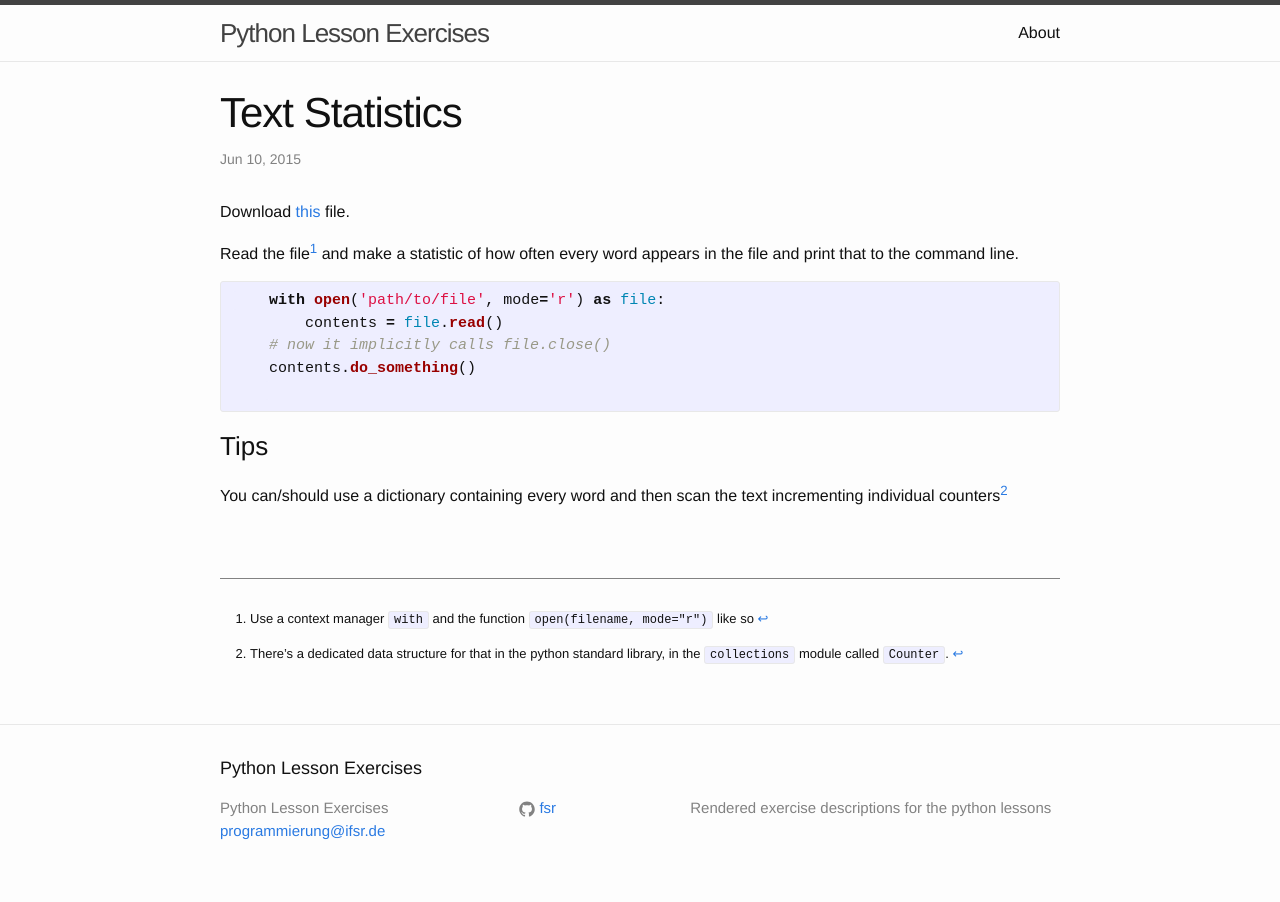
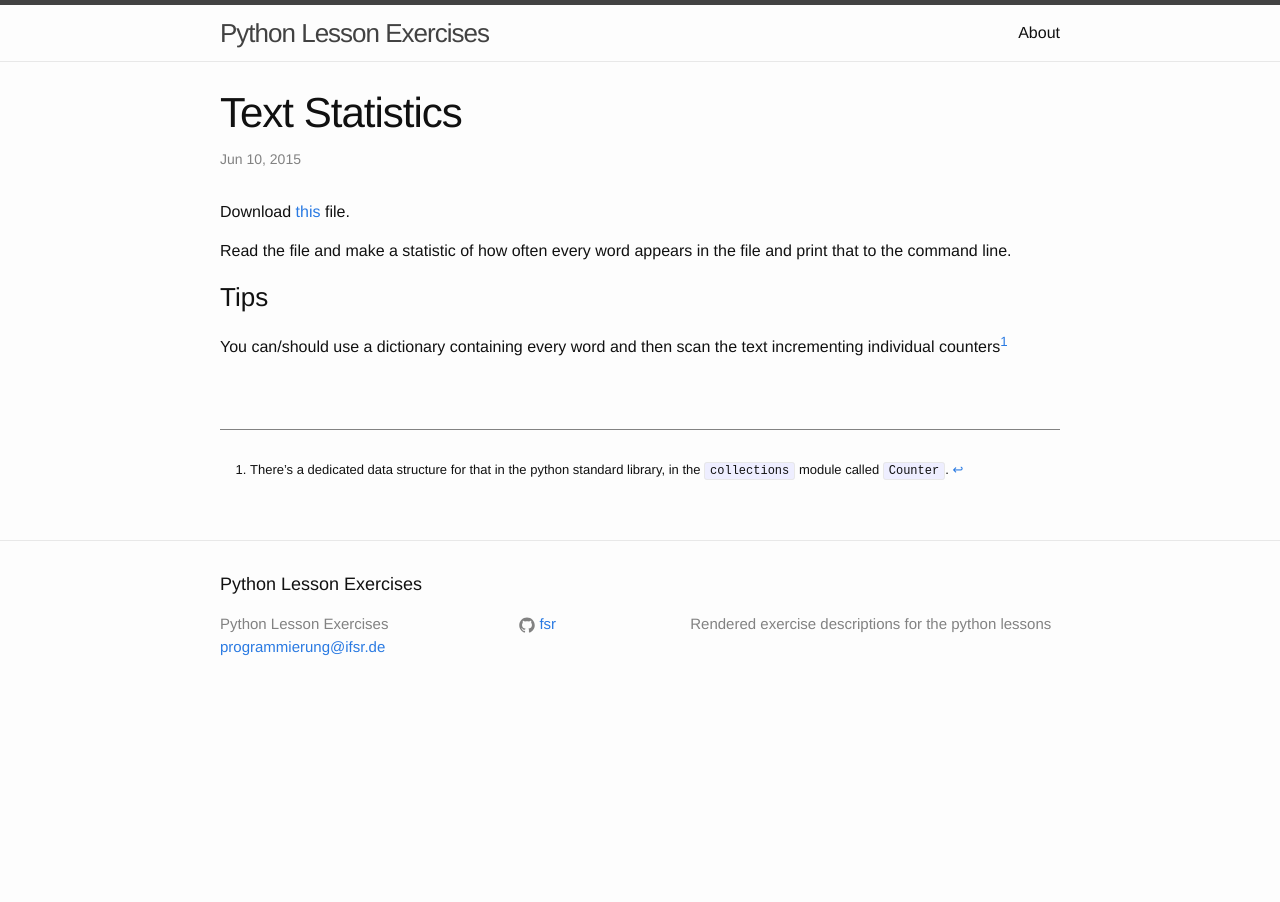
Before and after one commit to fsr/python-lessons, a Jekyll site: the page built from _exercises/text-statistic.md, in a window 1280 px wide. Built offline with Jekyll 4.4.1, drawn with Linux system fonts in a browser that asks for light colours.

Commit message:
publishing

```diff
--- a/_exercises/text-statistic.md
+++ b/_exercises/text-statistic.md
@@ -5,16 +5,7 @@ status: finished
 
 Download [this](//) file.
 
-Read the file[^file_reading] and make a statistic of how often every word appears in the file and print that to the command line.
-
-[^file_reading]:
-    Use a context manager `with` and the function `open(filename, mode="r")` like so
-    {% highlight python %}
-    with open('path/to/file', mode='r') as file:
-        contents = file.read()
-    # now it implicitly calls file.close()
-    contents.do_something()
-    {% endhighlight %}
+Read the file and make a statistic of how often every word appears in the file and print that to the command line.
 
 
 ### Tips
```
Also changed, not shown: _exercises/file.md (+3 -2 lines), _exercises/oo-prog.md (+0 -1 lines).
